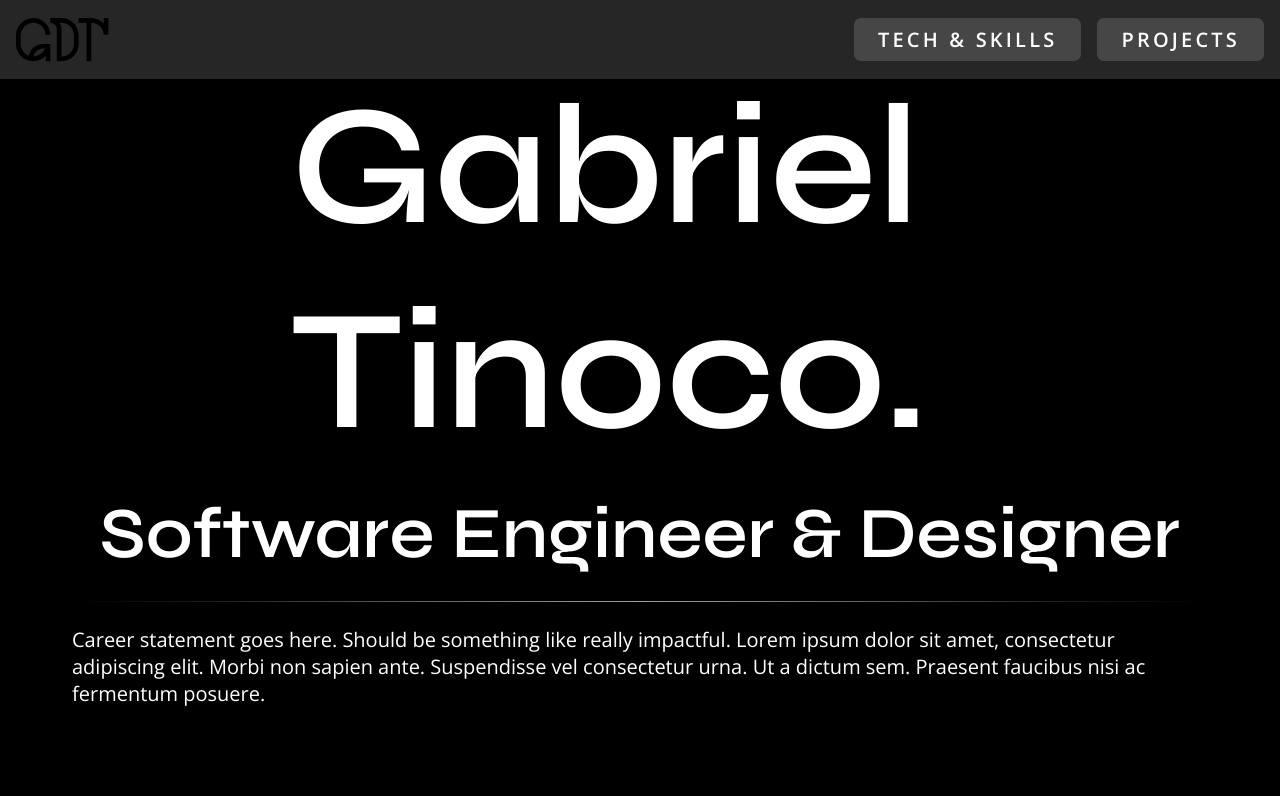
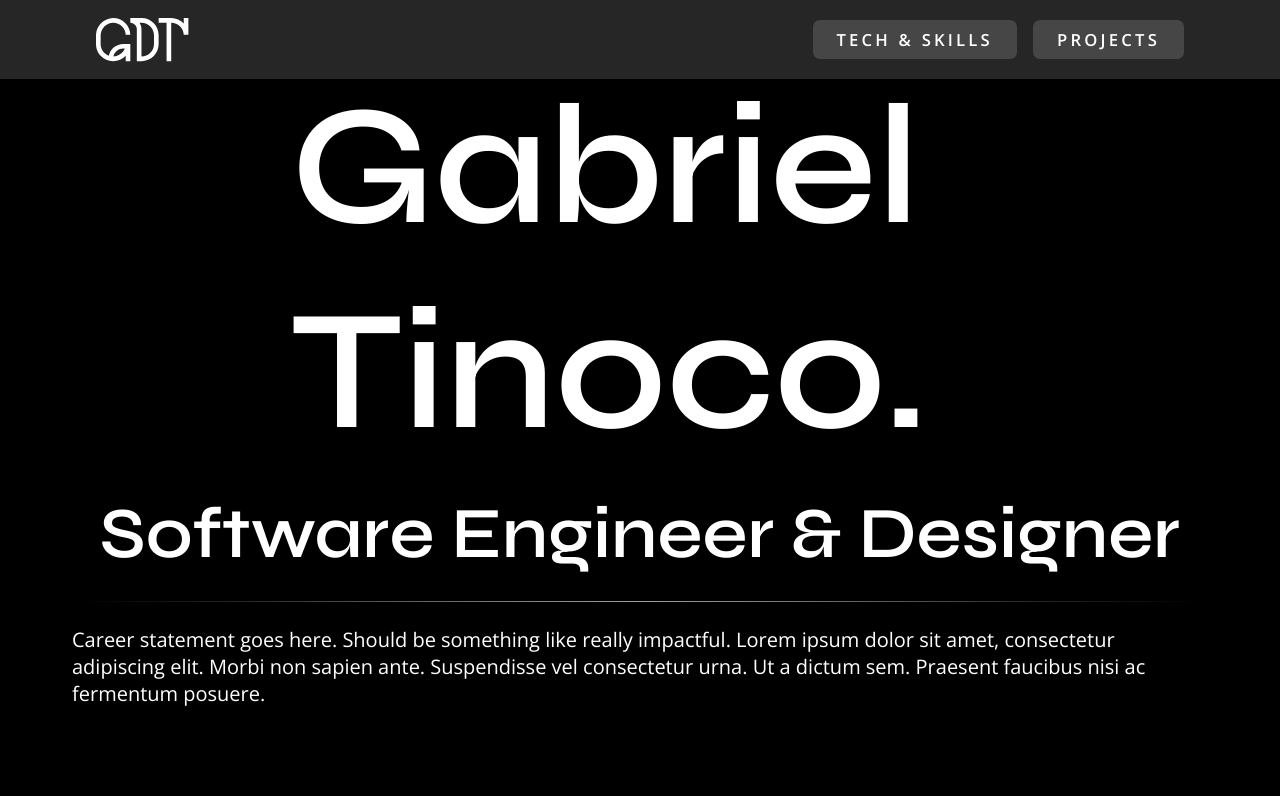
Before and after one commit to Gatinoko/Portfolio, a Next.js app: page / in a window 1280 px wide. Shown: the top 796 px of the page. Built offline with nearby package versions, Linux system fonts and the light colour scheme.

Commit message:
feat(components): Finished implementing Navigation component's rough final iteration

```diff
--- a/components/navigation/Navigation.tsx
+++ b/components/navigation/Navigation.tsx
@@ -1,11 +1,10 @@
 /* eslint-disable @next/next/no-html-link-for-pages */
 import { cva } from 'class-variance-authority';
-import styles from './navigation.module.scss';
 import { ReactNode, useState } from 'react';
 import Button from '../button/button';
 import Logo from './logo/logo';
 
-type Props = {
+type NavigationProps = {
 	navButtons?: ReactNode;
 };
 
@@ -21,13 +20,10 @@ const navigation = cva('navigation', {
 	},
 });
 
-export default function Navigation(props: Props) {
-	const { navButtons } = props;
-
+export default function Navigation({ navButtons }: NavigationProps) {
 	const [open, setOpen] = useState(false);
 
 	return (
-		<>
 		<nav className={navigation({ open })}>
 			<div className='logo-button-container'>
 				{/* Logo */}
@@ -42,14 +38,14 @@ export default function Navigation(props: Props) {
 					<li>
 						<Button
 							className='tech-and-skills-button'
-								size={'small'}
+							size={'extra-small'}
 							text='Tech & Skills'
 						/>
 					</li>
 					<li>
 						<Button
 							className='projects-button'
-								size={'small'}
+							size={'extra-small'}
 							text='Projects'
 						/>
 					</li>
@@ -67,6 +63,5 @@ export default function Navigation(props: Props) {
 			{/* Mobile navigation buttons */}
 			<div className='nav-list'>{navButtons}</div>
 		</nav>
-		</>
 	);
 }
--- a/components/navigation/logo/logo.tsx
+++ b/components/navigation/logo/logo.tsx
@@ -5,23 +5,18 @@ export default function Logo() {
 			xmlns='http://www.w3.org/2000/svg'
 			height='auto'
 			viewBox='0 0 200 93'
-			fill='none'>
+			fill='white'>
 			<path
 				fill-rule='evenodd'
 				clip-rule='evenodd'
 				d='M63.9818 36C63.4558 21.5516 51.5769 10 37 10V10.0114C22.6181 10.42 10.9704 21.7498 10.0576 36L10 56C10 56.932 10.0472 57.8529 10.1394 58.7606C11.198 69.1842 18.1858 77.855 27.6769 81.3471C30.7058 66.8717 43.5419 56 58.9171 56L74 56V93H64V81.2984C57.2492 88.5003 47.6501 93 37 93C26.3499 93 16.7508 88.5003 10 81.2984C6.66667 78.1989 0 68.8 0 56L0.0423012 36C0.971519 16.2248 17.0945 0.423907 37 0.00842285V0C57.1002 0 73.4568 16.0278 73.9867 36L63.9818 36ZM58.9171 66H62.0876C58.1784 75.7988 48.6946 82.7698 37.555 82.9944C39.789 73.2603 48.5052 66 58.9171 66Z'
-				fill='black'
 			/>
 			<path
 				fill-rule='evenodd'
 				clip-rule='evenodd'
 				d='M98 93H88V23.5C88 16.2116 81.2242 10.263 74 10V0H98C118.435 0 135 16.5655 135 37V56C135 76.4345 118.435 93 98 93ZM98 10H93.7378C96.4233 13.8199 98 18.4758 98 23.5V83C112.912 83 125 70.9117 125 56V37C125 22.0883 112.912 10 98 10Z'
-				fill='black'
 			/>
-			<path
-				d='M135 10V0H162.108C172.758 0 182.357 4.49963 189.108 11.7017V0H199.108V36H189.09C188.564 21.5516 176.685 10 162.108 10V93H152.108V10H135Z'
-				fill='black'
-			/>
+			<path d='M135 10V0H162.108C172.758 0 182.357 4.49963 189.108 11.7017V0H199.108V36H189.09C188.564 21.5516 176.685 10 162.108 10V93H152.108V10H135Z' />
 		</svg>
 	);
 }
--- a/components/navigation/navigation.scss
+++ b/components/navigation/navigation.scss
@@ -4,10 +4,13 @@
 	& {
 		display: flex;
 		flex-direction: column;
+		align-items: center;
+
 		height: fit-content;
 		width: 100%;
+		z-index: 1;
+
 		position: fixed;
-
 		left: 0;
 		top: 0;
 
@@ -20,16 +23,24 @@
 		& {
 			display: flex;
 			justify-content: space-between;
-			z-index: 2;
+			box-sizing: border-box;
+
+			padding: get-spacing-value(spacing-16)
+				get-responsive-spacing-value(custom-pairs, spacing-s-2xl)
+				get-spacing-value(spacing-16)
+				get-responsive-spacing-value(custom-pairs, spacing-s-2xl);
+
 			width: 100%;
 			height: fit-content;
+
 			background-color: #262626;
 		}
 
 		.logo {
 			& {
-				padding: get-spacing-value(spacing-16);
+				// padding: get-spacing-value(spacing-16);
 				width: fit-content;
+				// padding: 18px;
 			}
 
 			.logo-svg {
@@ -41,9 +52,11 @@
 			& {
 				display: flex;
 				gap: get-spacing-value(spacing-16);
+				align-self: center;
+
 				margin: 0;
-				padding: get-spacing-value(spacing-16);
-				align-self: center;
+				padding: 0;
+
 				list-style-type: none;
 
 				@include screen-breakpoint(mobile, tablet) {
@@ -62,13 +75,13 @@
 			@include screen-breakpoint(mobile, tablet) {
 				display: flex;
 				align-self: center;
-				margin: 8px;
 			}
 		}
 	}
 
 	.nav-list {
 		display: none;
+
 		@include screen-breakpoint(mobile, tablet) {
 			display: flex;
 			flex-direction: column;
@@ -78,7 +91,7 @@
 			height: fit-content;
 
 			position: absolute;
-			z-index: 1;
+			z-index: -1;
 
 			background-color: rebeccapurple;
 		}
--- a/pages/_app.tsx
+++ b/pages/_app.tsx
@@ -1,7 +1,7 @@
 /* eslint-disable react/jsx-key */
 import '@/styles/globals.scss';
 import type { AppProps } from 'next/app';
-import Navigation from '@/components/navigation/Navigation';
+import Navigation from '@/components/navigation/navigation';
 import NavButton from '@/components/navigation/nav-button/nav-button';
 import Footer from '@/components/footer/footer';
 
```
Lines whose indentation alone changed are shown as unchanged.
